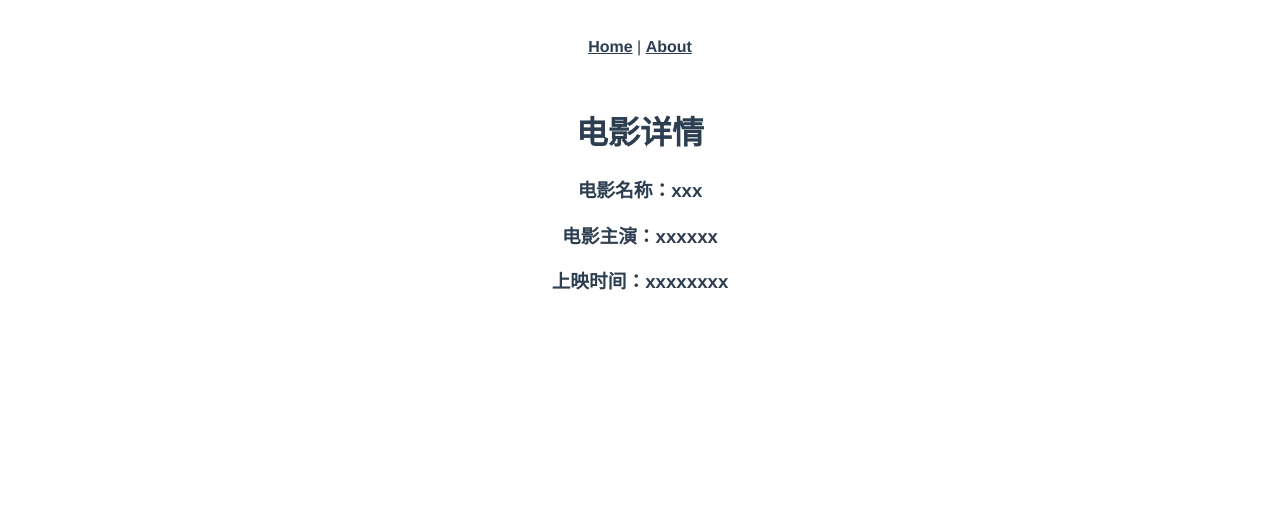
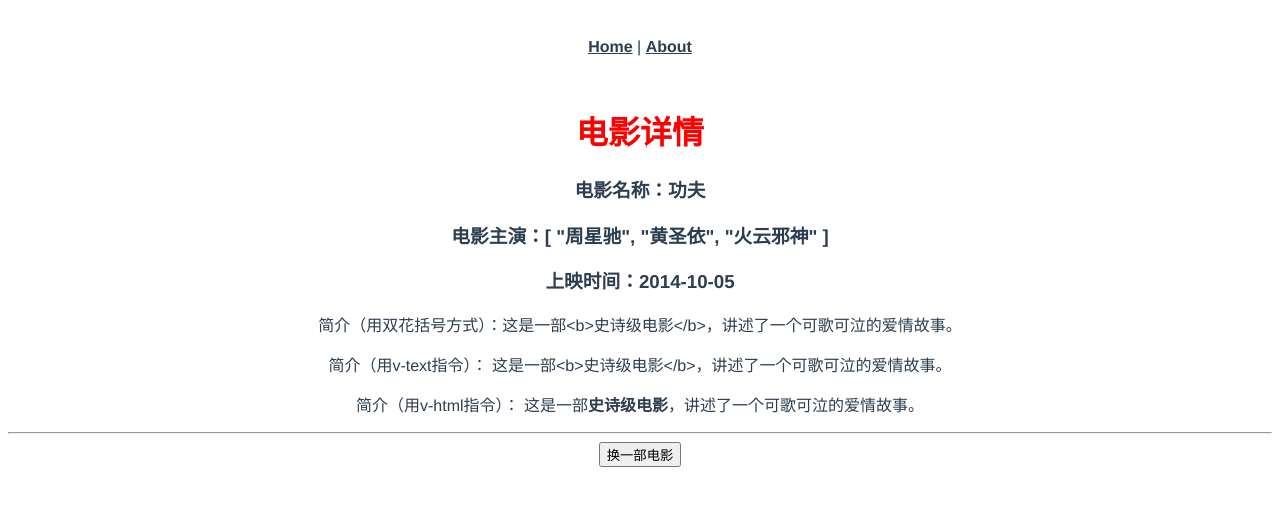
Before and after one commit to MrChen8496/code2302, a Vue app in the folder day02/demo/vue-project/: page /movie-detail in a window 1280 px wide. Shown: the top 506 px of the page. Built offline with nearby package versions, Linux system fonts and the light colour scheme.

Commit message:
2023年5月29日16:08:11 - vue的常用指令 v-text、v-html

```diff
--- a/day02/demo/vue-project/src/views/MovieDetail.vue
+++ b/day02/demo/vue-project/src/views/MovieDetail.vue
@@ -1,8 +1,52 @@
 <template>
   <div>
-    <h1>电影详情</h1>
-    <h3>电影名称：xxx</h3>
-    <h3>电影主演：xxxxxx</h3>
-    <h3>上映时间：xxxxxxxx</h3>
+    <h1 class="red">电影详情</h1>
+    <h3>电影名称：{{movie.name}}</h3>
+    <h3>电影主演：{{movie.actors}}</h3>
+    <h3>上映时间：{{movie.showingon}}</h3>
+    <p>简介（用双花括号方式）：{{movie.desc}}</p>
+    <p>
+      简介（用v-text指令）：
+      <span v-text="movie.desc"></span>
+    </p>
+    <p>
+      简介（用v-html指令）：
+      <span v-html="movie.desc"></span>
+    </p>
+    <hr>
+    <button @click="next">换一部电影</button>
   </div>
 </template>
+
+<script>
+  export default {
+    data() {
+      return {
+        // 此处声明template中需要使用的变量
+        movie: {
+          name: '功夫',
+          actors: ['周星驰', '黄圣依', '火云邪神'],
+          showingon: '2014-10-05',
+          desc: '这是一部<b>史诗级电影</b>，讲述了一个可歌可泣的爱情故事。'
+        }
+      }
+    },
+    // methods定义方法
+    methods: {
+      // 换一部电影， 修改movie对象的属性
+      next() {
+        this.movie = {
+          name: '灌篮高手',
+          actors: ['宫城良田', '樱木花道'],
+          showingon: '2023-04-10'
+        }
+      }
+    },
+  }
+</script>
+
+<style lang="scss" scoped>
+.red {
+  color: red;
+}
+</style>
```
Also changed, not shown: 1 other file (tests, documents, lock files or other folders).
